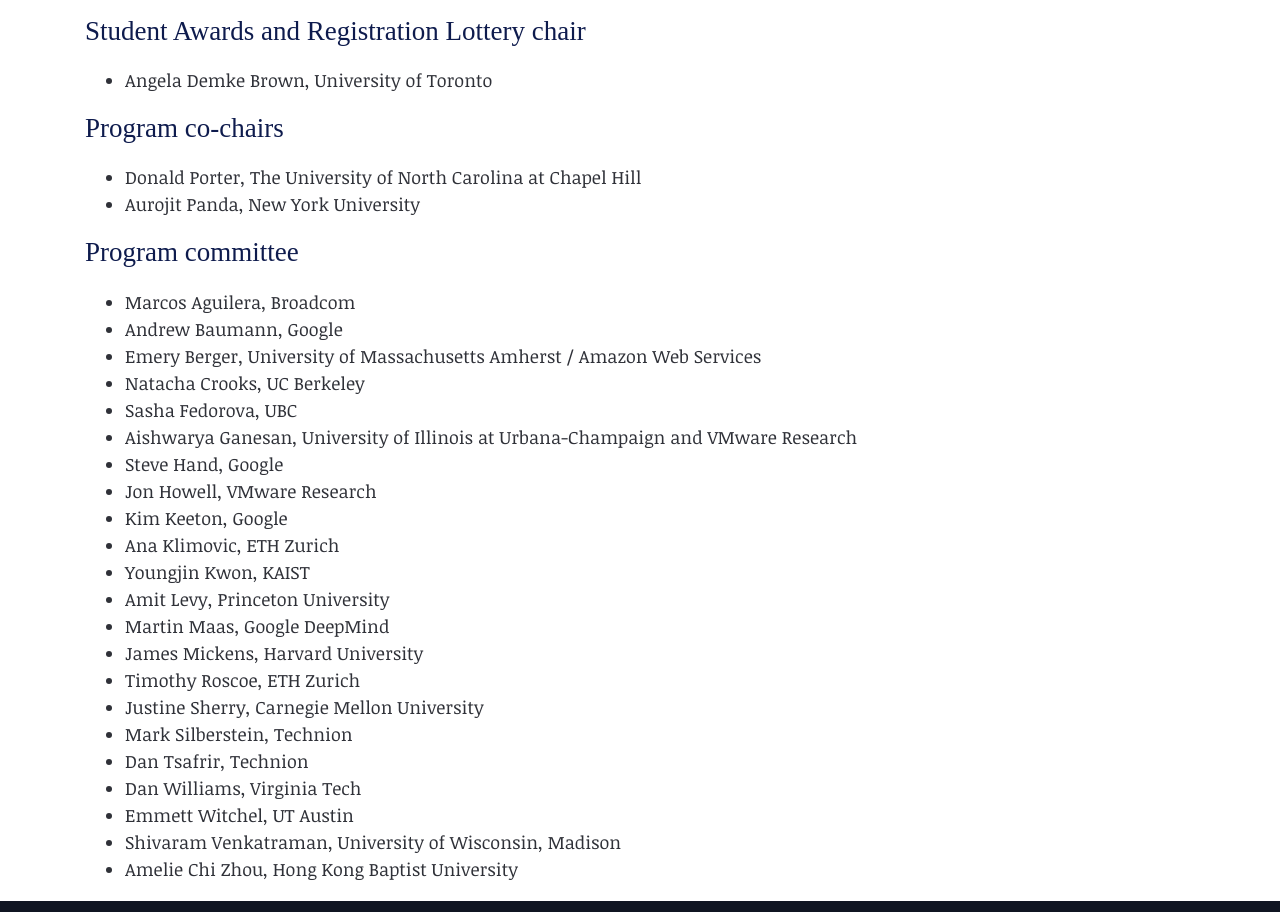
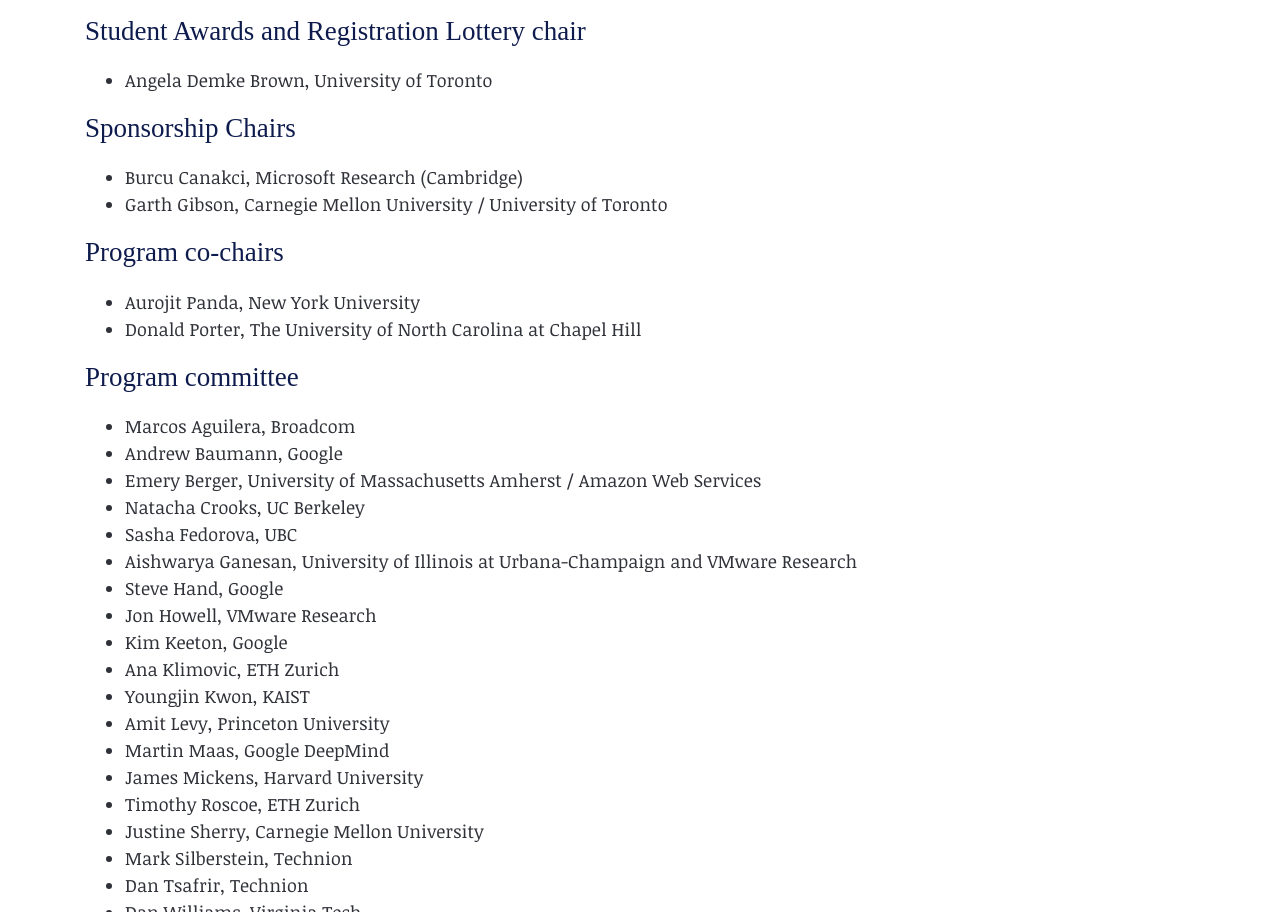
Before and after one commit to rcslab/hotos25-website, a plain HTML site: page index.html in a window 1280 px wide. Shown: the part 1310-2222 px from the top of the page. Drawn offline with nearby package versions, Linux system fonts and the light colour scheme; a web font is replaced by a local one.

Commit message:
Updaitng index and CFP.

```diff
--- a/index.html
+++ b/index.html
@@ -121,7 +121,8 @@
 
     <h4>General chairs</h4>
     <ul>
-	<li>Garth Gibson, Carnegie Mellon University / University of Toronto</li>
+	<li>Garth Gibson, Carnegie Mellon University / University of
+	    Toronto</li>
 	<li>Ali Jos&eacute; Mashtizadeh, University of Waterloo</li>
     </ul>
 
@@ -140,10 +141,17 @@
 	<li>Angela Demke Brown, University of Toronto</li>
     </ul>
 
+    <h4>Sponsorship Chairs</h4>
+    <ul>
+	<li>Burcu Canakci, Microsoft Research (Cambridge)</li>
+	<li>Garth Gibson, Carnegie Mellon University / University of
+	    Toronto</li>
+    </ul>
+
     <h4>Program co-chairs</h4>
     <ul>
+      <li>Aurojit Panda, New York University</li>
       <li>Donald Porter, The University of North Carolina at Chapel Hill</li>
-      <li>Aurojit Panda, New York University</li>
     </ul>
 
     <h4>Program committee</h4>
```
Also changed, not shown: cfp.html (+7 -0 lines).
